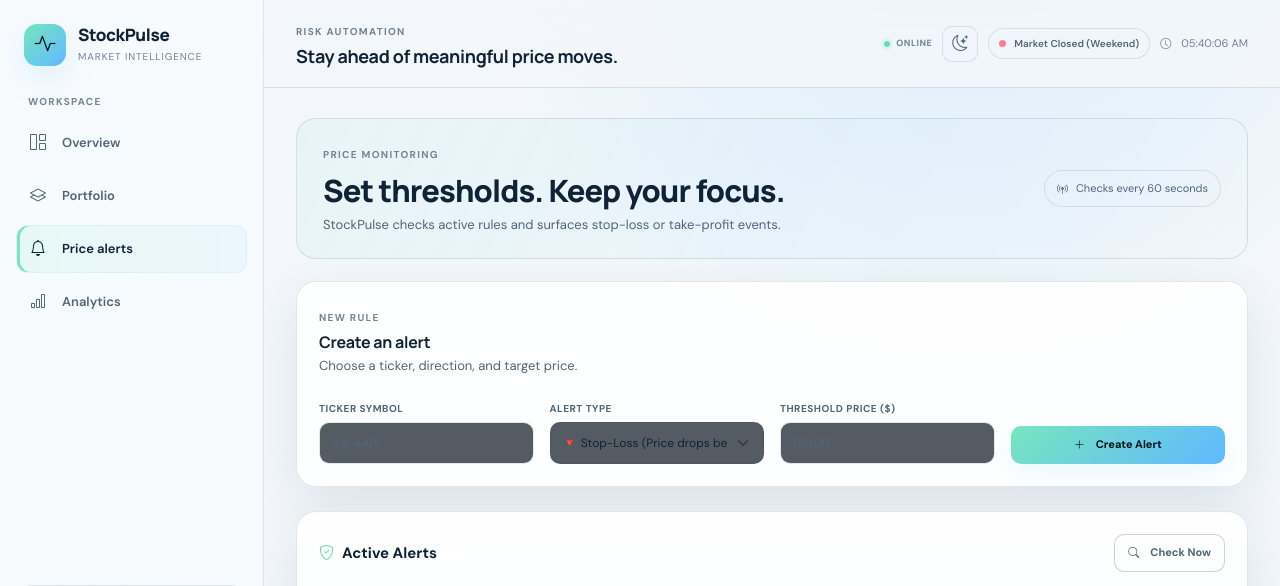
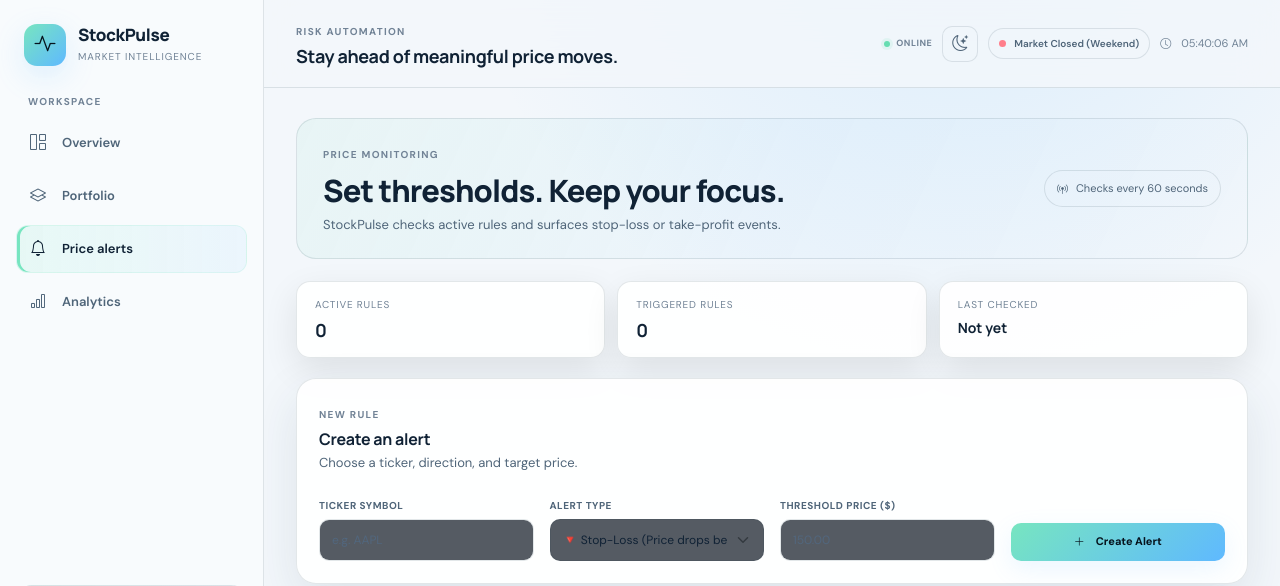
Before and after one commit to Aman10n/StockPulse, a Flask app: page /alerts in a window 1280 px wide. Shown: the top 586 px of the page. Run offline with Flask 3, Linux system fonts and the light colour scheme; data that the repository does not hold is empty.

Commit message:
feat: add at-a-glance alert metrics

```diff
--- a/static/css/style.css
+++ b/static/css/style.css
@@ -158,6 +158,7 @@ button:focus-visible, a:focus-visible, input:focus-visible, select:focus-visible
 .mini-metrics > div { padding: 15px 18px; }
 .mini-metrics span { display: block; color: var(--text-muted); font-size: 10px; text-transform: uppercase; letter-spacing: .08em; }
 .mini-metrics strong { display: block; margin-top: 6px; font: 700 18px var(--font-display); }
+.mini-metrics strong.metric-time { font-size: 14px; }
 
 .data-table-wrapper { width: 100%; overflow-x: auto; }
 .data-table { width: 100%; border-collapse: collapse; font-size: 12px; }
--- a/static/js/alerts.js
+++ b/static/js/alerts.js
@@ -10,6 +10,8 @@ async function loadAlerts() {
         const alerts = await api('/api/alerts');
         const active = alerts.filter(a => !a.is_triggered);
         const triggered = alerts.filter(a => a.is_triggered);
+        document.getElementById('alert-active-count').textContent = active.length;
+        document.getElementById('alert-triggered-count').textContent = triggered.length;
 
         // Active alerts table
         const activeBody = document.getElementById('active-alerts-body');
@@ -121,6 +123,7 @@ async function checkAlerts() {
         } else {
             showToast('No alerts triggered', 'info');
         }
+        document.getElementById('alert-last-checked').textContent = new Date().toLocaleTimeString([], { hour: '2-digit', minute: '2-digit' });
     } catch (e) {}
 }
 
--- a/templates/alerts.html
+++ b/templates/alerts.html
@@ -6,6 +6,12 @@
 
 {% block content %}
 <section class="page-intro compact fade-in"><div><span class="eyebrow">Price monitoring</span><h2>Set thresholds. Keep your focus.</h2><p>StockPulse checks active rules and surfaces stop-loss or take-profit events.</p></div><span class="feature-chip"><i class="bi bi-broadcast-pin"></i> Checks every 60 seconds</span></section>
+
+<section class="mini-metrics fade-in" style="--delay:.04s" aria-label="Alert overview">
+    <div><span>Active rules</span><strong id="alert-active-count">0</strong></div>
+    <div><span>Triggered rules</span><strong id="alert-triggered-count">0</strong></div>
+    <div><span>Last checked</span><strong id="alert-last-checked" class="metric-time">Not yet</strong></div>
+</section>
 
 <div class="panel mb-4 fade-in" style="--delay:.08s">
     <div class="panel-header"><div><span class="eyebrow">New rule</span><h2>Create an alert</h2><p>Choose a ticker, direction, and target price.</p></div></div>
```
